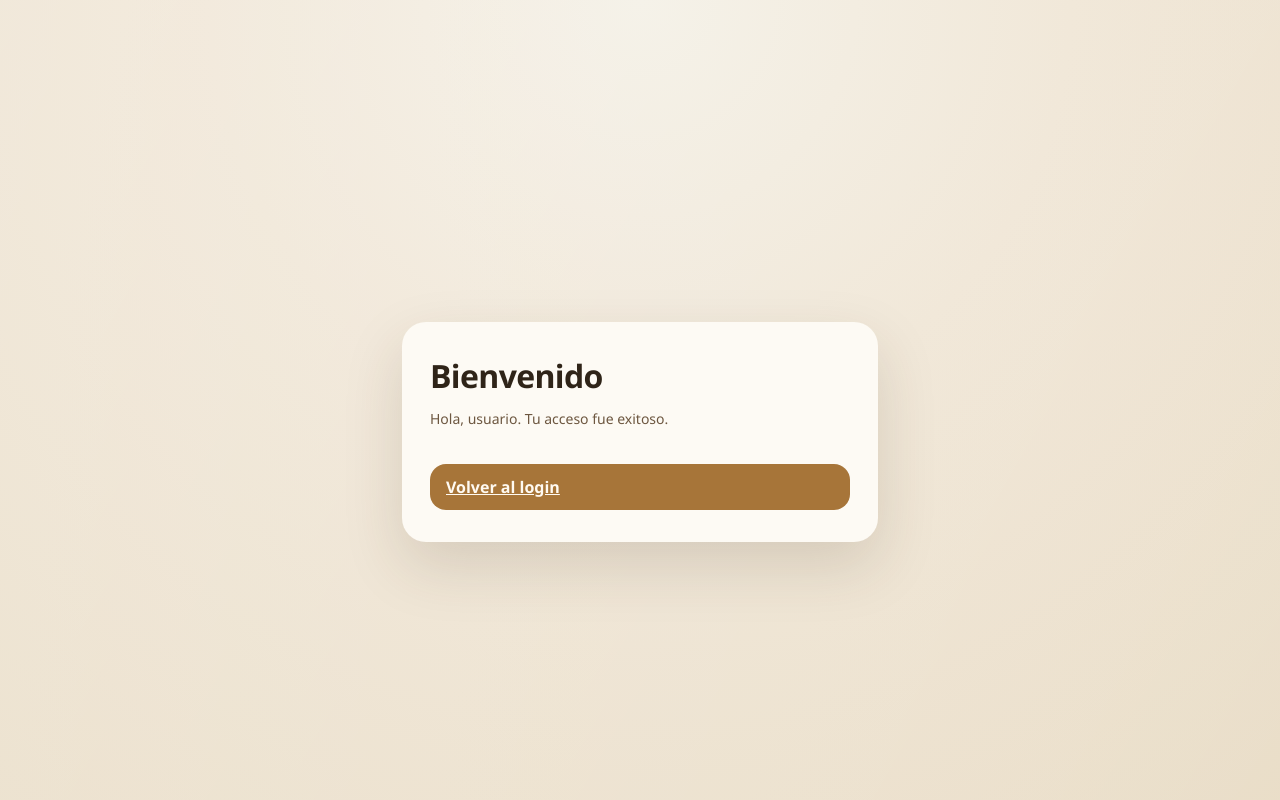
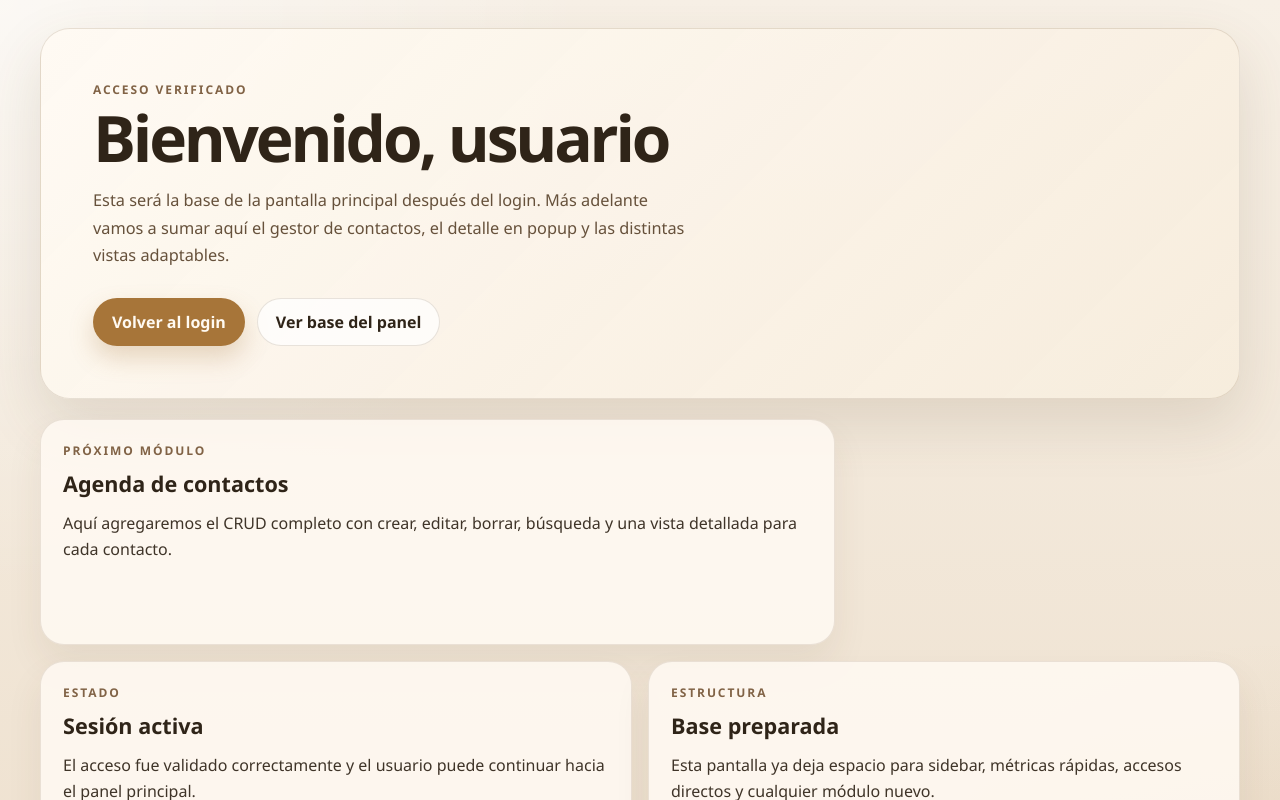
Before and after one commit to Josefo1212/ContactsProject, a React (Vite) app: page /welcome in a window 1280 px wide. Shown: the top 800 px of the page. Built offline with nearby package versions, Linux system fonts and the light colour scheme.

Commit message:
Feat:Se cambio la pagina de bienvenida

```diff
--- a/src/hooks/useLogin.ts
+++ b/src/hooks/useLogin.ts
@@ -4,7 +4,7 @@ import { addUser, getUserByUsername } from '../services/indexdDB';
 
 const DEFAULT_USER = {
   username: 'admin',
-  password: '1234',
+  password: '12345678',
   phone: '0000000000',
   name: 'Admin',
   lastName: 'Demo',
--- a/src/pages/welcome.tsx
+++ b/src/pages/welcome.tsx
@@ -1,5 +1,5 @@
 import { Link, useLocation } from 'react-router-dom';
-import '../styles/login.css';
+import '../styles/welcome.css';
 
 type LocationState = {
   username?: string;
@@ -11,14 +11,59 @@ const Welcome = () => {
   const username = state?.username ?? 'usuario';
 
   return (
-    <div className="login-page">
-      <div className="login-card">
-        <h1 className="login-title">Bienvenido</h1>
-        <p className="login-subtitle">Hola, {username}. Tu acceso fue exitoso.</p>
-        <Link className="login-button" to="/login">
-          Volver al login
-        </Link>
-      </div>
+    <div className="welcome-page">
+      <main className="welcome-shell">
+        <section className="welcome-hero">
+          <p className="welcome-kicker">Acceso verificado</p>
+          <h1 className="welcome-title">Bienvenido, {username}</h1>
+          <p className="welcome-text">
+            Esta será la base de la pantalla principal después del login. Más adelante vamos a sumar aquí el gestor de
+            contactos, el detalle en popup y las distintas vistas adaptables.
+          </p>
+
+          <div className="welcome-actions">
+            <Link className="welcome-button primary" to="/login">
+              Volver al login
+            </Link>
+            <a className="welcome-button secondary" href="#next-steps">
+              Ver base del panel
+            </a>
+          </div>
+        </section>
+
+        <section className="welcome-grid" id="next-steps">
+          <article className="welcome-card highlight">
+            <p className="welcome-card-label">Próximo módulo</p>
+            <h2>Agenda de contactos</h2>
+            <p>
+              Aquí agregaremos el CRUD completo con crear, editar, borrar, búsqueda y una vista detallada para cada
+              contacto.
+            </p>
+          </article>
+
+          <article className="welcome-card">
+            <p className="welcome-card-label">Estado</p>
+            <h2>Sesión activa</h2>
+            <p>El acceso fue validado correctamente y el usuario puede continuar hacia el panel principal.</p>
+          </article>
+
+          <article className="welcome-card">
+            <p className="welcome-card-label">Estructura</p>
+            <h2>Base preparada</h2>
+            <p>
+              Esta pantalla ya deja espacio para sidebar, métricas rápidas, accesos directos y cualquier módulo nuevo.
+            </p>
+          </article>
+
+          <article className="welcome-card accent">
+            <p className="welcome-card-label">Siguiente paso</p>
+            <h2>Elegir el diseño del panel</h2>
+            <p>
+              Cuando quieras, pasamos a construir la interfaz de contactos encima de esta base, paso por paso.
+            </p>
+          </article>
+        </section>
+      </main>
     </div>
   );
 };
--- /dev/null
+++ b/src/styles/welcome.css
@@ -0,0 +1,150 @@
+.welcome-page {
+  min-height: 100vh;
+  padding: 28px;
+  background:
+    radial-gradient(circle at top left, rgba(255, 255, 255, 0.58), transparent 34%),
+    radial-gradient(circle at bottom right, rgba(167, 117, 57, 0.18), transparent 30%),
+    linear-gradient(180deg, #f7f0e6 0%, #ecddc9 100%);
+  color: #2f2418;
+}
+
+.welcome-shell {
+  width: min(1200px, 100%);
+  margin: 0 auto;
+  display: grid;
+  gap: 20px;
+}
+
+.welcome-hero {
+  padding: clamp(28px, 5vw, 52px);
+  border-radius: 30px;
+  background: linear-gradient(135deg, rgba(255, 250, 243, 0.96), rgba(246, 236, 220, 0.92));
+  border: 1px solid rgba(115, 88, 57, 0.16);
+  box-shadow: 0 24px 60px rgba(95, 69, 39, 0.14);
+}
+
+.welcome-kicker,
+.welcome-card-label {
+  margin: 0 0 10px;
+  color: #816346;
+  font-size: 12px;
+  font-weight: 700;
+  text-transform: uppercase;
+  letter-spacing: 0.16em;
+}
+
+.welcome-title {
+  margin: 0;
+  font-size: clamp(2.4rem, 5vw, 5rem);
+  line-height: 0.95;
+  letter-spacing: -0.05em;
+}
+
+.welcome-text {
+  max-width: 64ch;
+  margin: 18px 0 0;
+  font-size: 1.02rem;
+  line-height: 1.7;
+  color: #66513b;
+}
+
+.welcome-actions {
+  display: flex;
+  flex-wrap: wrap;
+  gap: 12px;
+  margin-top: 28px;
+}
+
+.welcome-button {
+  display: inline-flex;
+  align-items: center;
+  justify-content: center;
+  min-height: 46px;
+  padding: 0 18px;
+  border-radius: 999px;
+  border: 1px solid transparent;
+  font-weight: 700;
+  text-decoration: none;
+  transition: transform 0.2s ease, box-shadow 0.2s ease, background-color 0.2s ease;
+}
+
+.welcome-button:hover {
+  transform: translateY(-1px);
+}
+
+.welcome-button.primary {
+  background: #a77539;
+  color: #fffaf2;
+  box-shadow: 0 12px 24px rgba(167, 117, 57, 0.26);
+}
+
+.welcome-button.secondary {
+  background: rgba(255, 255, 255, 0.72);
+  color: #2f2418;
+  border-color: rgba(115, 88, 57, 0.16);
+}
+
+.welcome-grid {
+  display: grid;
+  grid-template-columns: repeat(12, 1fr);
+  gap: 16px;
+}
+
+.welcome-card {
+  grid-column: span 6;
+  min-height: 180px;
+  padding: 22px;
+  border-radius: 24px;
+  background: rgba(255, 250, 243, 0.86);
+  border: 1px solid rgba(115, 88, 57, 0.14);
+  box-shadow: 0 18px 36px rgba(95, 69, 39, 0.08);
+}
+
+.welcome-card.highlight {
+  grid-column: span 8;
+}
+
+.welcome-card.accent {
+  grid-column: span 4;
+  background: linear-gradient(180deg, rgba(122, 79, 42, 0.98), rgba(88, 54, 29, 0.98));
+  color: #fff8ef;
+}
+
+.welcome-card h2 {
+  margin: 0;
+  font-size: 1.35rem;
+}
+
+.welcome-card p:not(.welcome-card-label) {
+  margin: 12px 0 0;
+  line-height: 1.65;
+  color: inherit;
+  opacity: 0.92;
+}
+
+@media (max-width: 960px) {
+  .welcome-card,
+  .welcome-card.highlight,
+  .welcome-card.accent {
+    grid-column: span 12;
+  }
+}
+
+@media (max-width: 640px) {
+  .welcome-page {
+    padding: 18px;
+  }
+
+  .welcome-hero,
+  .welcome-card {
+    padding: 20px;
+  }
+
+  .welcome-actions {
+    flex-direction: column;
+  }
+
+  .welcome-button {
+    width: 100%;
+  }
+}
```
